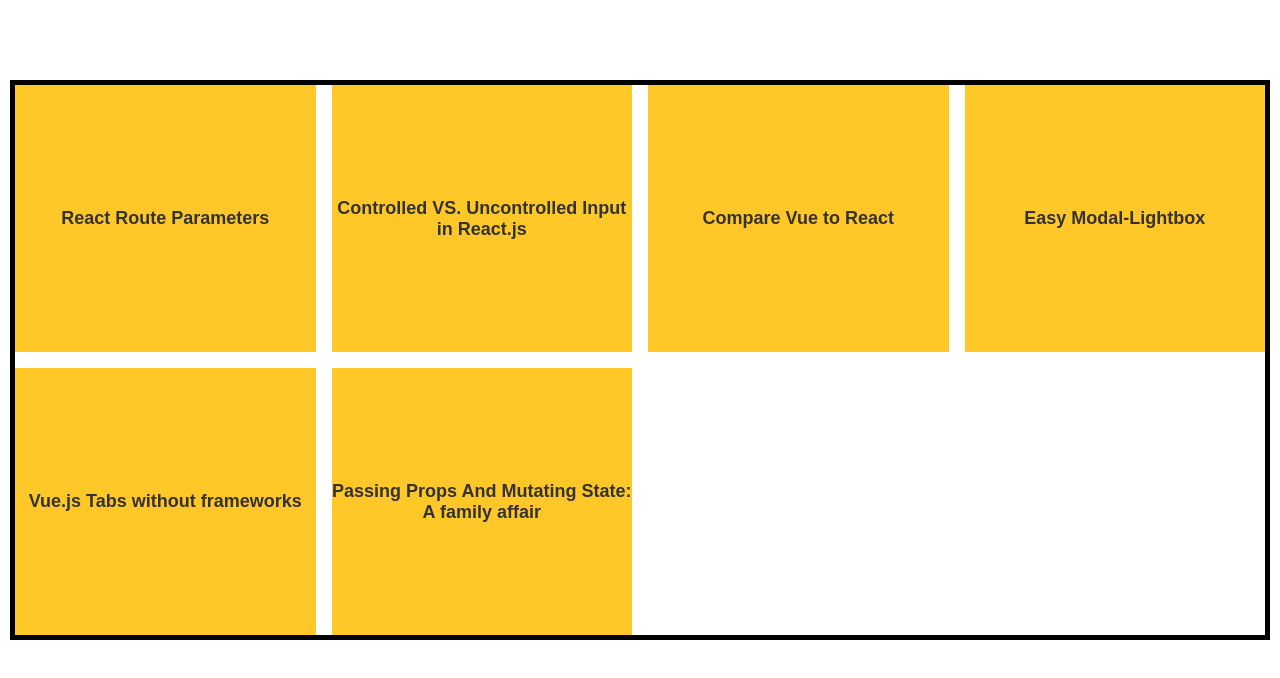
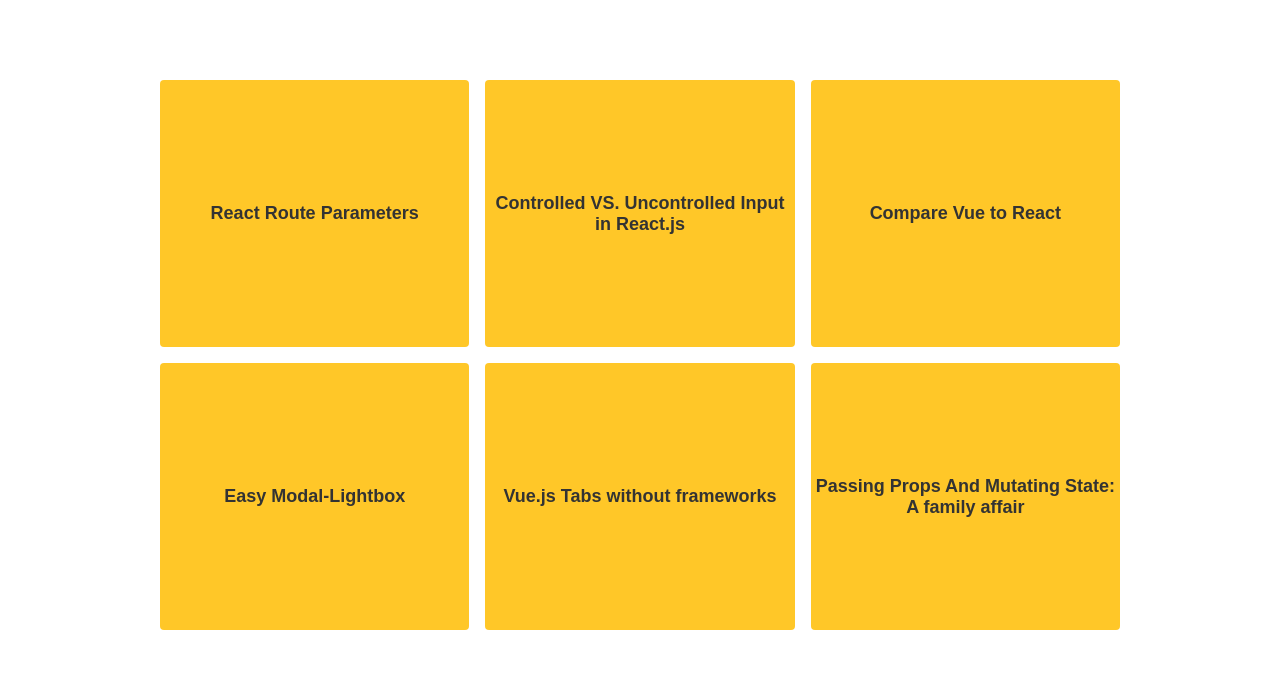
Before and after one commit to DanSimonson/portfolio-with-react, a React (Create React App) app: page /Blog in a window 1280 px wide. Shown: the top 678 px of the page. Built offline with nearby package versions, Linux system fonts and the light colour scheme.

Commit message:
added style to card text and borders

```diff
--- a/src/Views/Blog.js
+++ b/src/Views/Blog.js
@@ -12,8 +12,6 @@
       </div>
     </div>
   ));
-
-  //return <div>{cardsArray}</div>;
   return (
     <div className="blog-wrapper">
       <section className="basic-grid">{cardsArray}</section>
--- a/src/Views/Blog.scss
+++ b/src/Views/Blog.scss
@@ -3,7 +3,7 @@
   gap: 1rem;
   grid-template-columns: repeat(auto-fill, minmax(240px, 1fr));
   margin-top: 5rem;
-  border: 5px solid black;
+  margin: 5rem 0 0 0;
 }
 
 .maincontent {
@@ -39,6 +39,7 @@
   display: flex;
   justify-content: center;
   align-items: center;
+  border-radius: 4px;
 }
 
 .theback {
@@ -56,9 +57,10 @@
   display: flex;
   justify-content: center;
   align-items: center;
+  border-radius: 4px;
 }
 
-.blog-cards {
+/*.blog-cards {
   display: flex;
   flex-direction: column;
   justify-content: center;
@@ -75,19 +77,20 @@
   overflow: hidden;
   background-size: cover;
   background-position: center;
-  background-repeat: no-repeat;*/
-}
+  background-repeat: no-repeat;
+}*/
 
-.blog-cards:hover {
+/*.blog-cards:hover {
   box-shadow: rgba(2, 8, 20, 0.1) 0px 0.35em 1.175em,
     rgba(2, 8, 20, 0.08) 0px 0.175em 0.5em;
-  /*transform: translateY(-3px) scale(1.1);*/
-}
+  transform: translateY(-3px) scale(1.1);
+}*/
+
 .blog-wrapper {
   margin-right: auto; /* 1 */
   margin-left: auto; /* 1 */
 
-  max-width: 100%; /*1200px; /*960px; /* 2 */
+  max-width: 960px; /*100%1200px;*/
 
   padding-right: 10px; /* 3 */
   padding-left: 10px; /* 3 */
```
